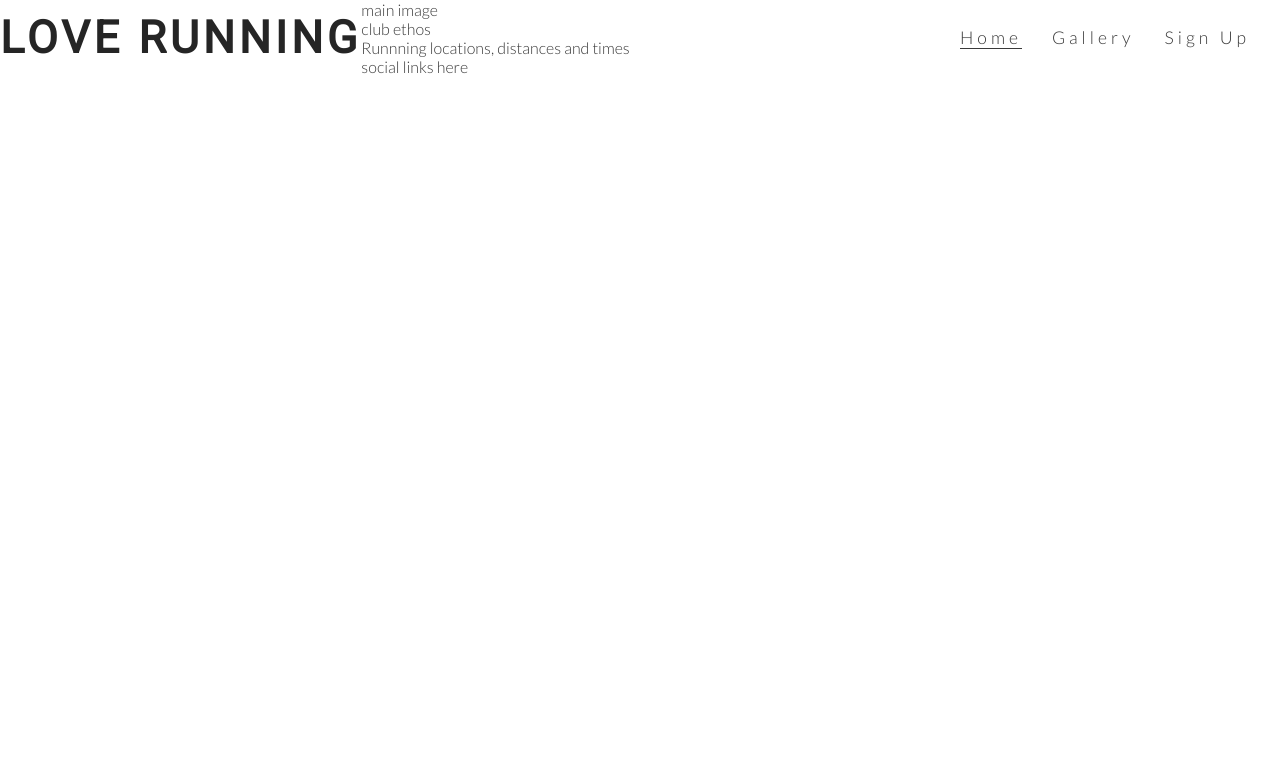
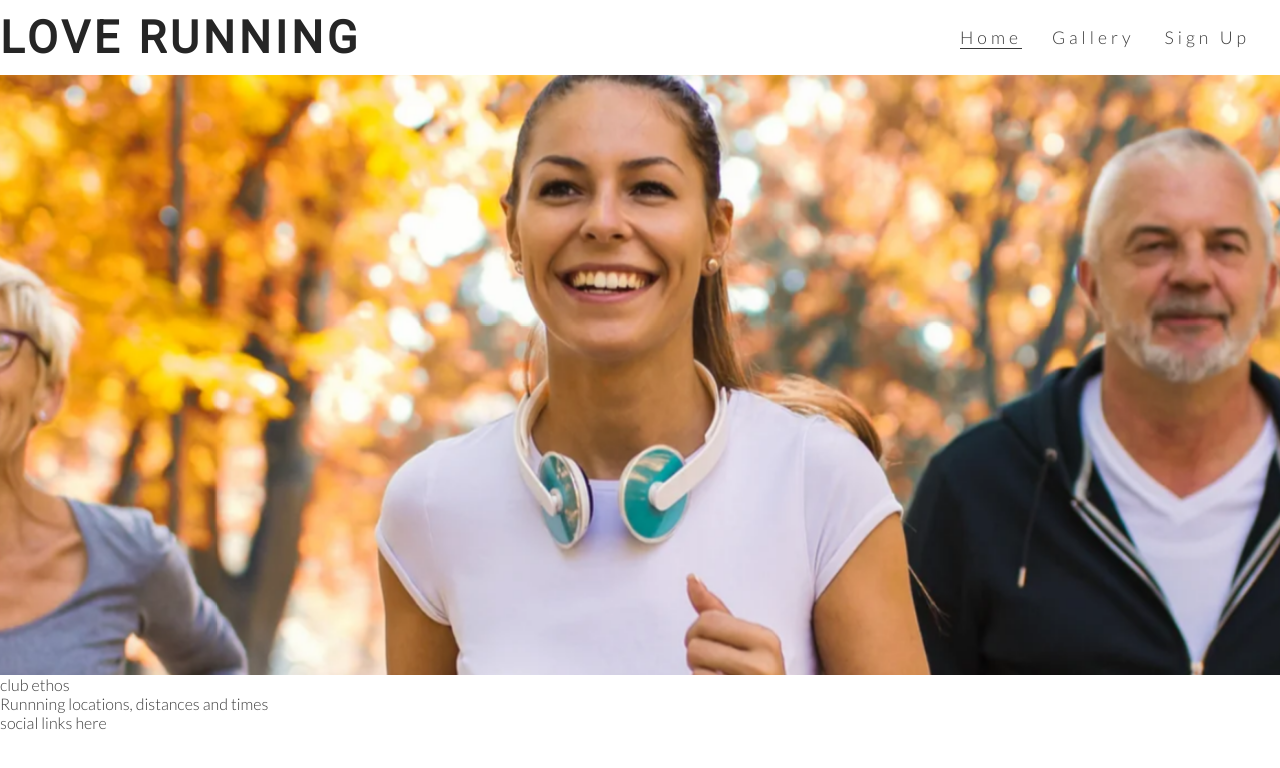
Before and after one commit to OlgaJ1989/love-running, a plain HTML site: page index.html in a window 1280 px wide. Drawn offline with Linux system fonts and the light colour scheme.

Commit message:
Add hero image and animation

```diff
--- a/assets/css/style.css
+++ b/assets/css/style.css
@@ -52,3 +52,30 @@ h1, h2 {
 .active {
     border-bottom: 1px solid #3a3a3a;
 }
+
+#hero-outer {
+    height: 600px;
+    width: 100%;
+    overflow: hidden;
+}
+
+#hero-image {
+    height: 600px;
+    width: 100%;
+    background: url('../images/hero-image.webp') no-repeat center center;
+
+    /* animates zoom effect on loading page */
+    animation-name: hero-zoom;
+    animation-duration: 5s;
+    animation-fill-mode: forwards;
+}
+
+/* creates the level of zoom for hero image */
+@keyframes hero-zoom {
+    from{
+        transform: scale(1);
+    }
+    to{
+        transform: scale(1.1);
+    }
+}
--- a/index.html
+++ b/index.html
@@ -31,8 +31,8 @@
             </ul>
         </nav>
     </header>
-    <section>
-        main image
+    <section id="hero-outer">
+        <div id="hero-image"></div>
     </section>
     <section>
         club ethos
```
Also changed, not shown: assets/images/hero-image.webp (added).
